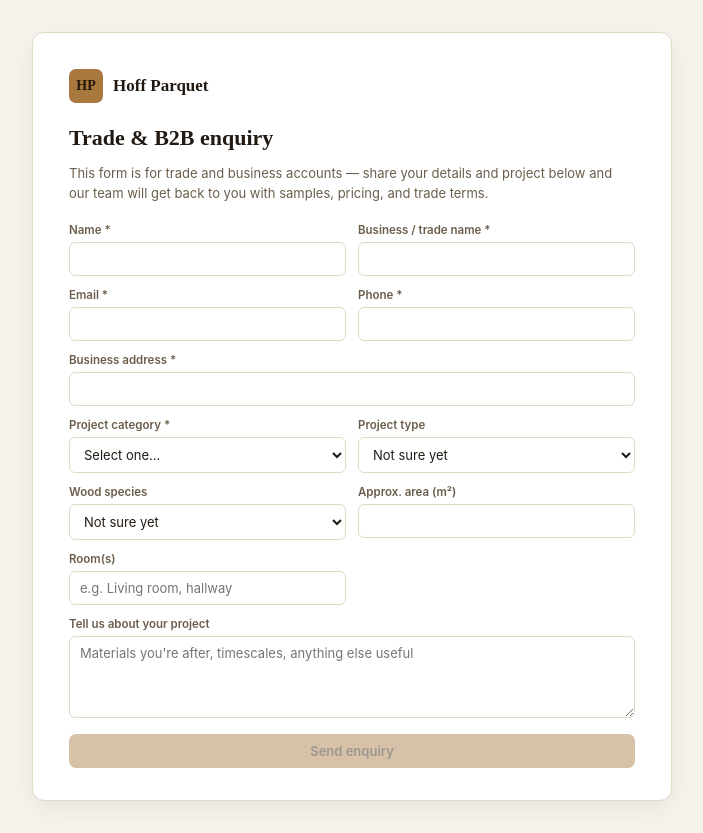
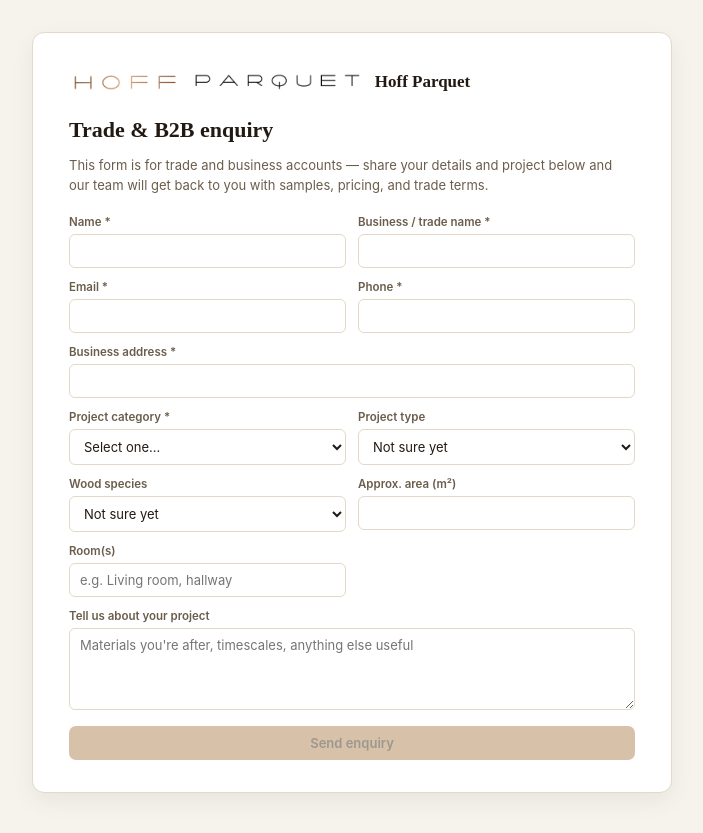
Before and after one commit to hoffparquet/hoffparquetcrm, a Next.js app: page /enquiry in a window 1280 px wide. Shown: the whole page, without its empty margins (288-991 px from the left). Built offline with nearby package versions, Linux system fonts and the light colour scheme.

Commit message:
Add files via upload

```diff
--- a/app/enquiry/page.js
+++ b/app/enquiry/page.js
@@ -5,6 +5,15 @@ import { PROJECT_TYPES, PROJECT_CATEGORIES, WOOD_SPECIES } from "@/lib/constants
 
 const PROJECT_TYPE_OPTIONS = ["Not sure yet", ...PROJECT_TYPES];
 const WOOD_SPECIES_OPTIONS = ["Not sure yet", ...WOOD_SPECIES];
+
+function Brand() {
+  return (
+    <div className="hp-login-brand">
+      <img src="/hoff-parquet-logo.png" alt="Hoff Parquet" className="hp-enquiry-logo" />
+      <div className="hp-login-name">Hoff Parquet</div>
+    </div>
+  );
+}
 
 export default function PublicEnquiryPage() {
   const [f, setF] = useState({
@@ -48,10 +57,7 @@ export default function PublicEnquiryPage() {
     return (
       <div className="hp-enquiry-shell">
         <div className="hp-enquiry-card">
-          <div className="hp-login-brand">
-            <div className="hp-login-mark">HP</div>
-            <div className="hp-login-name">Hoff Parquet</div>
-          </div>
+          <Brand />
           <h1 className="hp-enquiry-title">Thank you</h1>
           <p className="hp-muted-small">
             We&apos;ve received your enquiry and will be in touch shortly. If it&apos;s urgent, you can also call us
@@ -65,10 +71,7 @@ export default function PublicEnquiryPage() {
   return (
     <div className="hp-enquiry-shell">
       <div className="hp-enquiry-card">
-        <div className="hp-login-brand">
-          <div className="hp-login-mark">HP</div>
-          <div className="hp-login-name">Hoff Parquet</div>
-        </div>
+        <Brand />
         <h1 className="hp-enquiry-title">Trade &amp; B2B enquiry</h1>
         <p className="hp-muted-small" style={{ marginBottom: 20 }}>
           This form is for trade and business accounts — share your details and project below and our team will
--- a/app/globals.css
+++ b/app/globals.css
@@ -66,6 +66,10 @@ input, select, textarea { font-family: inherit; }
   font-size: 22px;
   font-weight: 600;
   margin: 4px 0 6px;
+}
+.hp-enquiry-logo {
+  height: 26px;
+  width: auto;
 }
 
 :root{
```
Also changed, not shown: public/hoff-parquet-logo.png (added).
